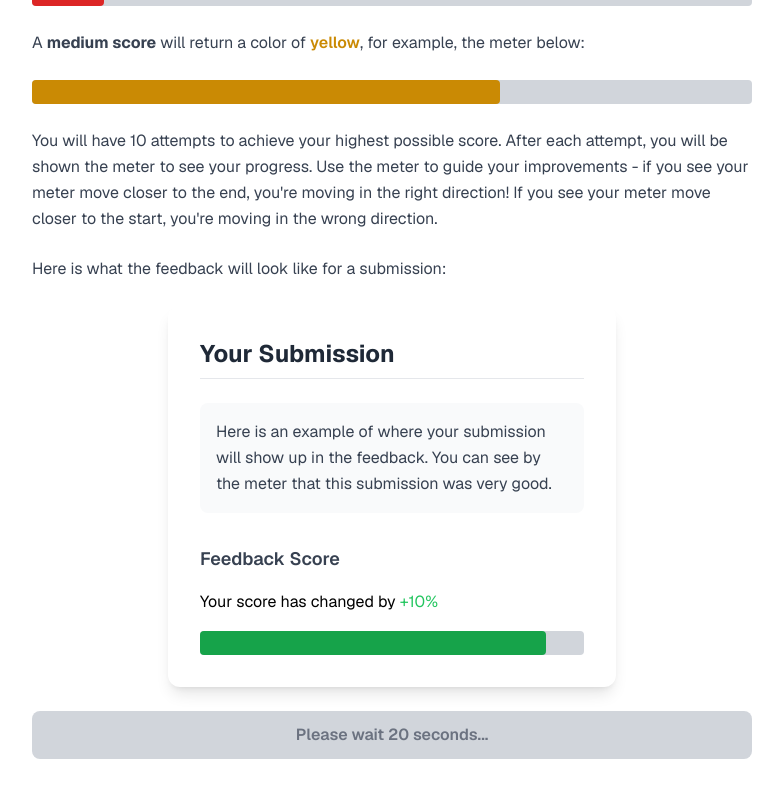
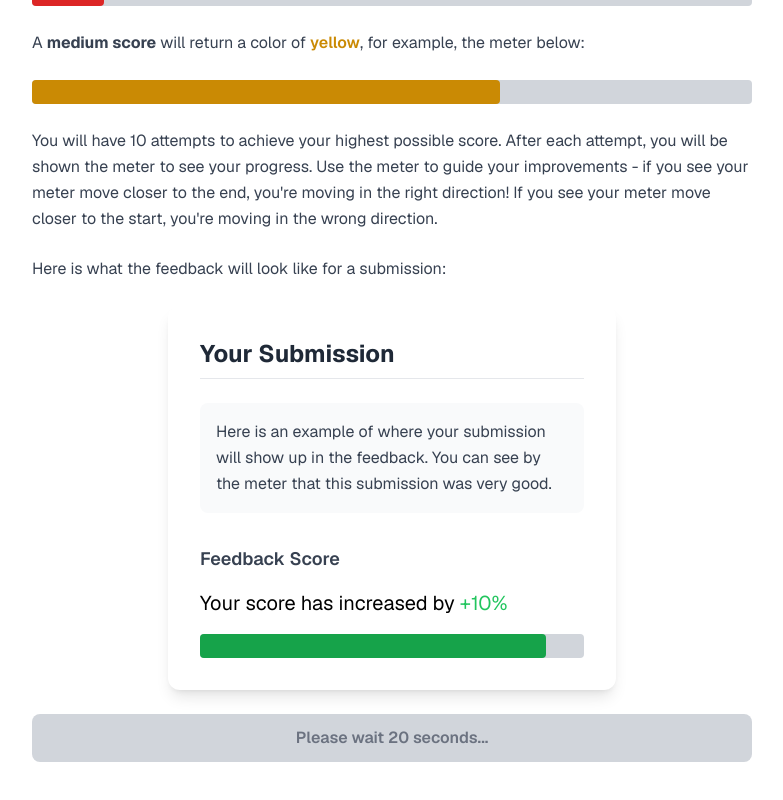
Before and after one commit to jakesosine/shaping_verbal_behavior_through_vector_embeddings, a Next.js app: page /info in a window 1280 px wide. Shown: the part 374-1174 px from the top of the page, without its empty margins (248-1031 px from the left). Built offline with nearby package versions, Linux system fonts and the light colour scheme.

Commit message:
added changes to the feedback

```diff
--- a/src/app/(task)/task/bullet.tsx
+++ b/src/app/(task)/task/bullet.tsx
@@ -2,8 +2,8 @@ export default function BulletChart({ normalizedValue }: { normalizedValue: numb
     console.log("normalizedValue", normalizedValue);
 
     const getColor = (val: number) => {
-        if (val <= 0.55) return "bg-red-600";
-        if (val <= 0.8) return "bg-yellow-600";
+        if (val <= 0.61) return "bg-red-600";
+        if (val <= 0.82) return "bg-yellow-600";
         return "bg-green-600";
     };
 
--- a/src/app/(task)/task/feedback.tsx
+++ b/src/app/(task)/task/feedback.tsx
@@ -28,11 +28,11 @@ const Feedback: React.FC<FeedbackProps> = ({ cosineSimilarity, notes, changedVal
             <div className="space-y-4">
                 <h3 className="text-lg font-semibold text-gray-700">Feedback Score</h3>
                 <p className="leading-relaxed">
-                    <span className="text-black">Your score has changed by </span>
+                    <span className="text-black text-xl">Your score has {changedValue < 0 ? "decreased" : changedValue > 0 ? "increased" : "changed"} by </span>
                     <span className={
-                        changedValue < 0 ? "text-red-500" :
-                            changedValue > 0 ? "text-green-500" :
-                                "text-gray-700"
+                        changedValue < 0 ? "text-red-500 text-xl" :
+                            changedValue > 0 ? "text-green-500 text-xl" :
+                                "text-gray-700 text-xl"
                     }>
                         {message}
                     </span>
```
